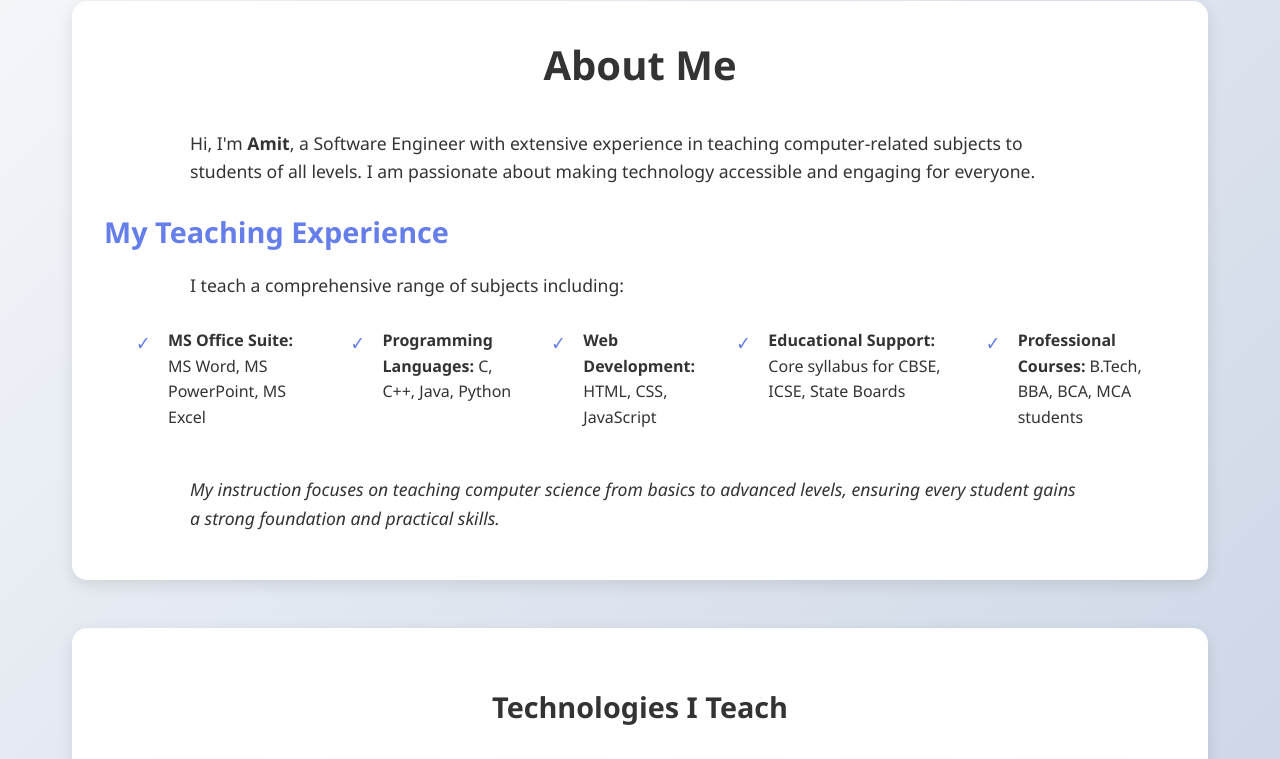
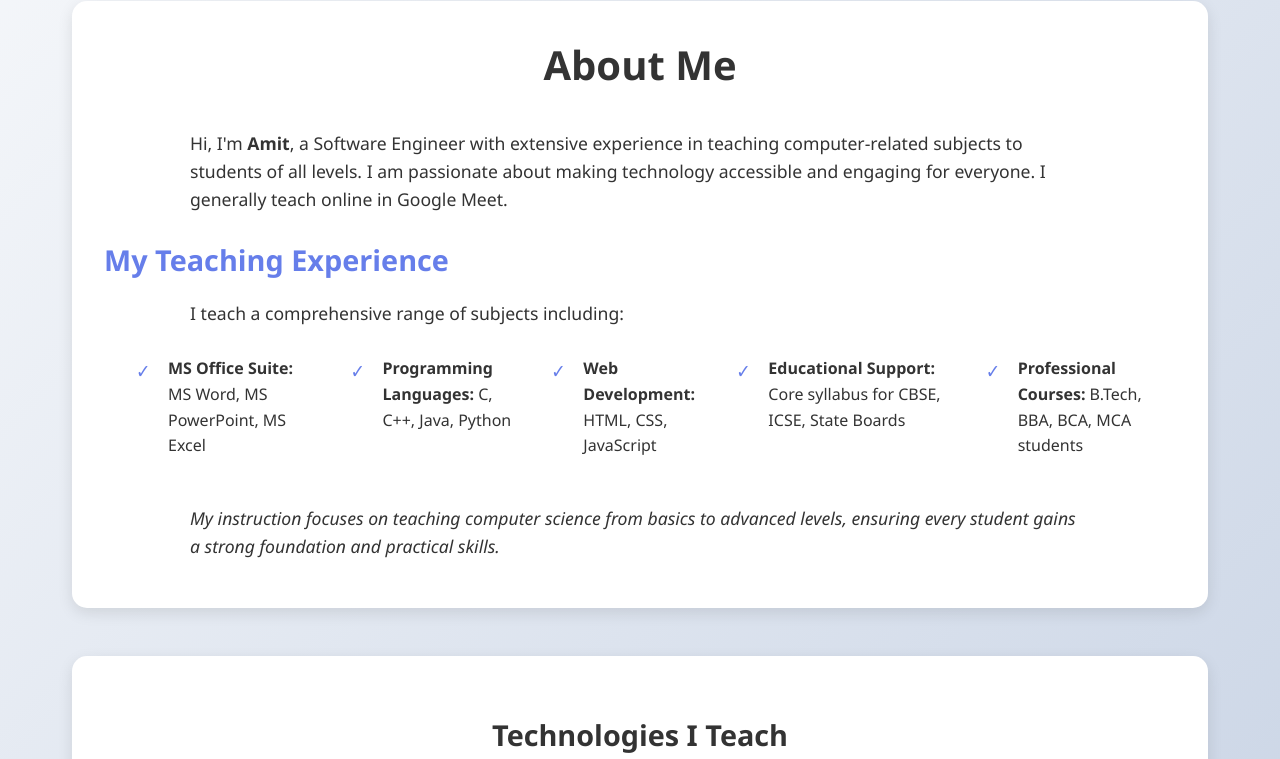
Before and after one commit to amitkry/amitcomputerclasses, a plain HTML site: page index.html in a window 1280 px wide. Shown: the part 895-1654 px from the top of the page. Drawn offline with Linux system fonts and the light colour scheme.

Commit message:
Added Description

```diff
--- a/css/styles.css
+++ b/css/styles.css
@@ -1,3 +1,4 @@
+
 /* Reset and Base Styles */
 * {
     margin: 0;
--- a/index.html
+++ b/index.html
@@ -27,7 +27,7 @@
         <div class="about-container">
             <div class="about-content">
                 <h2>About Me</h2>
-                <p>Hi, I'm <strong>Amit</strong>, a Software Engineer with extensive experience in teaching computer-related subjects to students of all levels. I am passionate about making technology accessible and engaging for everyone.</p>
+                <p>Hi, I'm <strong>Amit</strong>, a Software Engineer with extensive experience in teaching computer-related subjects to students of all levels. I am passionate about making technology accessible and engaging for everyone. I generally teach online in Google Meet.</p>
 
                 <h3>My Teaching Experience</h3>
                 <p>I teach a comprehensive range of subjects including:</p>
--- a/js/script.js
+++ b/js/script.js
@@ -1,3 +1,4 @@
+
 // Smooth scrolling for navigation links
 document.querySelectorAll('a[href^="#"]').forEach(anchor => {
     anchor.addEventListener('click', function (e) {
```
